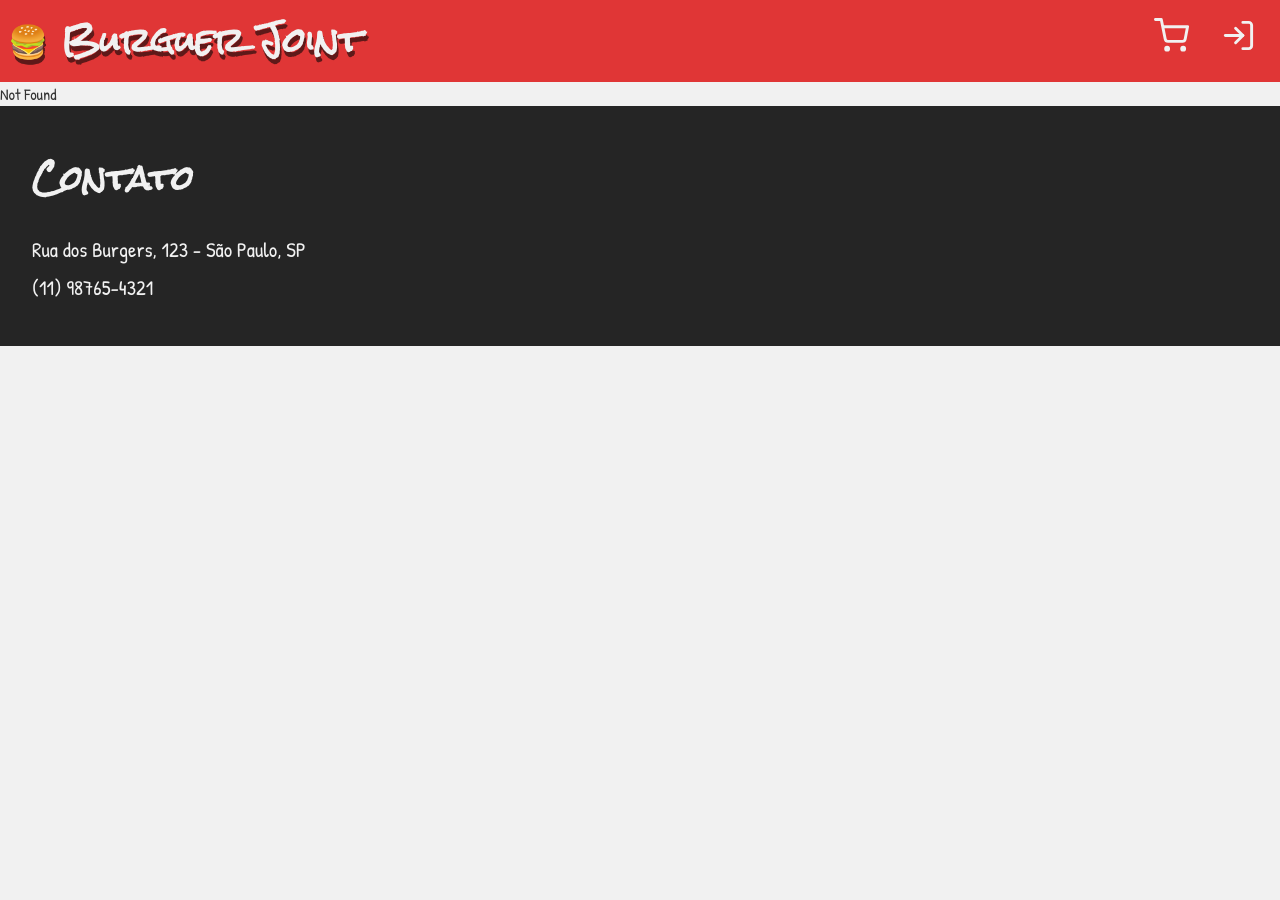
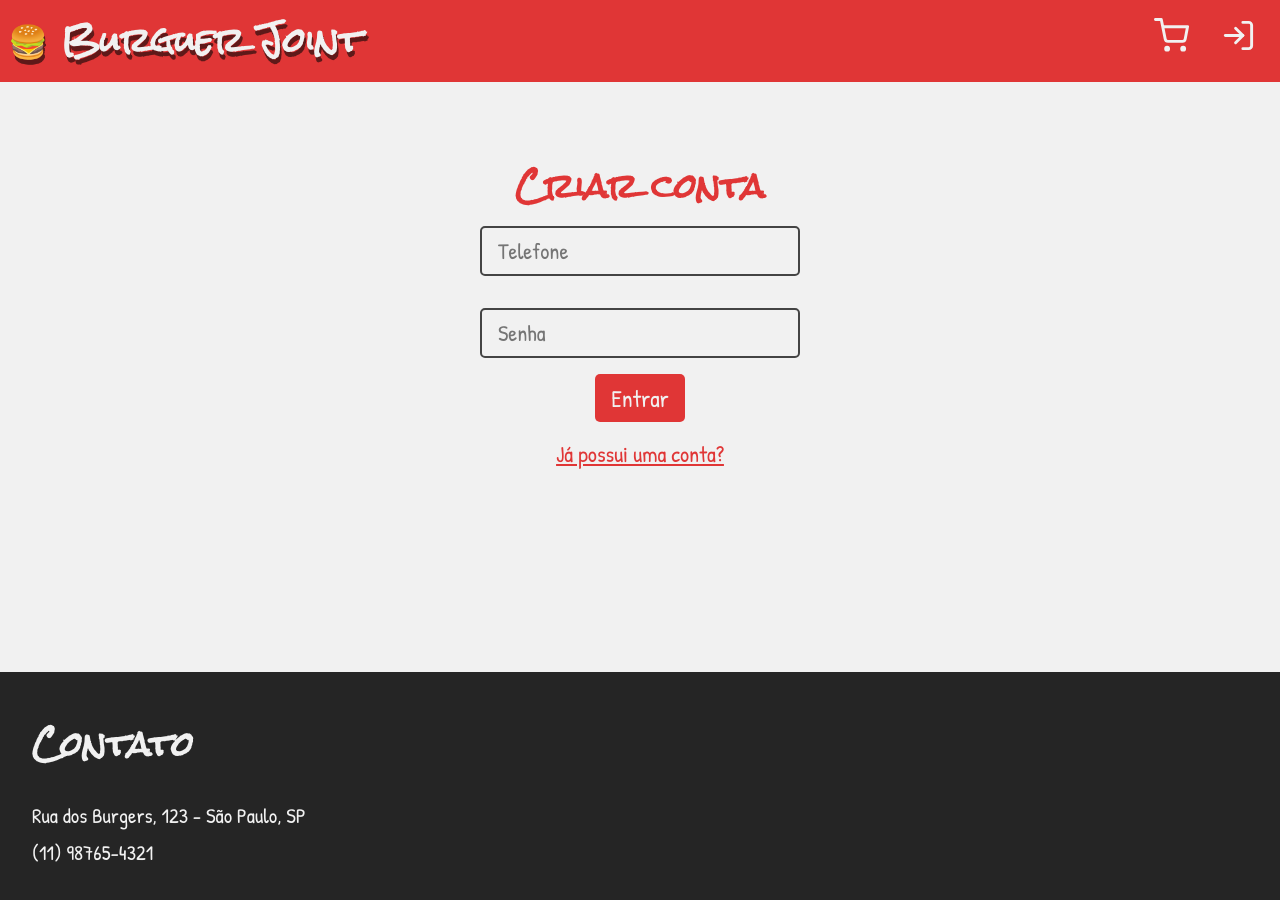
Before and after one commit to rafaelsantiagosilva/burguer-joint-menu, a React (Vite) app in the folder web/: page /register in a window 1280 px wide. Before the commit this address had no page. Shown: the top 900 px of the page. Before the commit the page ends 800 px from the top, so only its background shows below. Built offline with nearby package versions, Linux system fonts and the light colour scheme.

Commit message:
feat: add the login page and the register page

```diff
--- a/web/src/components/Button/index.tsx
+++ b/web/src/components/Button/index.tsx
@@ -3,10 +3,17 @@ import * as S from "./styles";
 type ButtonProps = {
     label: string;
     onClick: () => void;
+    variant?: "md" | "lg";
 }
 
-export function Button({ label, onClick }: ButtonProps) {
-    return <S.Container onClick={onClick}>
+export function Button({ label, onClick, variant="md" }: ButtonProps) {
+    const fontSizes: Record<typeof variant, string> = {
+        "md": "1rem",
+        "lg": "1.5rem"
+    }
+
+
+    return <S.Container onClick={onClick} style={{fontSize: fontSizes[variant] }}>
         {label}
     </S.Container>
 }
--- a/web/src/layout/Footer/styles.ts
+++ b/web/src/layout/Footer/styles.ts
@@ -5,6 +5,9 @@ export const Container = styled.footer`
     padding: 3rem 2rem;
     background-color: ${(props) => props.theme.colors.gray[900]};
     color: ${(props) => props.theme.colors.white};
+    width: 100dvw;
+
+    margin-top: 15dvh;
 
     h1 {
         font-family: ${(props) => props.theme.fontFamily.rockSalt};
--- a/web/src/layout/Header/index.tsx
+++ b/web/src/layout/Header/index.tsx
@@ -1,6 +1,7 @@
 import * as S from "./styles";
 import { LogIn, ShoppingCart } from "react-feather";
 import { useState } from "react";
+import { Link } from "@tanstack/react-router";
 
 export function Header() {
     const [cartItems, setCartItems] = useState([]);
@@ -14,10 +15,10 @@ export function Header() {
     return (
         <S.Container>
             <h1>
-                <a href="#">
+                <Link to="/">
                     🍔
                     Burguer Joint
-                </a>
+                </Link>
             </h1>
 
             <nav>
@@ -32,9 +33,9 @@ export function Header() {
                     </li>
 
                     <li>
-                        <a href="#">
+                        <Link to="/login">
                             <LogIn size={35} />
-                        </a>
+                        </Link>
                     </li>
                 </ul>
             </nav>
--- a/web/src/routeTree.gen.ts
+++ b/web/src/routeTree.gen.ts
@@ -10,33 +10,53 @@
 
 import { Route as rootRouteImport } from './routes/__root'
 import { Route as IndexRouteImport } from './routes/index'
+import { Route as RegisterIndexRouteImport } from './routes/register/index'
+import { Route as LoginIndexRouteImport } from './routes/login/index'
 
 const IndexRoute = IndexRouteImport.update({
   id: '/',
   path: '/',
   getParentRoute: () => rootRouteImport,
 } as any)
+const RegisterIndexRoute = RegisterIndexRouteImport.update({
+  id: '/register/',
+  path: '/register/',
+  getParentRoute: () => rootRouteImport,
+} as any)
+const LoginIndexRoute = LoginIndexRouteImport.update({
+  id: '/login/',
+  path: '/login/',
+  getParentRoute: () => rootRouteImport,
+} as any)
 
 export interface FileRoutesByFullPath {
   '/': typeof IndexRoute
+  '/login/': typeof LoginIndexRoute
+  '/register/': typeof RegisterIndexRoute
 }
 export interface FileRoutesByTo {
   '/': typeof IndexRoute
+  '/login': typeof LoginIndexRoute
+  '/register': typeof RegisterIndexRoute
 }
 export interface FileRoutesById {
   __root__: typeof rootRouteImport
   '/': typeof IndexRoute
+  '/login/': typeof LoginIndexRoute
+  '/register/': typeof RegisterIndexRoute
 }
 export interface FileRouteTypes {
   fileRoutesByFullPath: FileRoutesByFullPath
-  fullPaths: '/'
+  fullPaths: '/' | '/login/' | '/register/'
   fileRoutesByTo: FileRoutesByTo
-  to: '/'
-  id: '__root__' | '/'
+  to: '/' | '/login' | '/register'
+  id: '__root__' | '/' | '/login/' | '/register/'
   fileRoutesById: FileRoutesById
 }
 export interface RootRouteChildren {
   IndexRoute: typeof IndexRoute
+  LoginIndexRoute: typeof LoginIndexRoute
+  RegisterIndexRoute: typeof RegisterIndexRoute
 }
 
 declare module '@tanstack/react-router' {
@@ -48,11 +68,27 @@ declare module '@tanstack/react-router' {
       preLoaderRoute: typeof IndexRouteImport
       parentRoute: typeof rootRouteImport
     }
+    '/register/': {
+      id: '/register/'
+      path: '/register'
+      fullPath: '/register/'
+      preLoaderRoute: typeof RegisterIndexRouteImport
+      parentRoute: typeof rootRouteImport
+    }
+    '/login/': {
+      id: '/login/'
+      path: '/login'
+      fullPath: '/login/'
+      preLoaderRoute: typeof LoginIndexRouteImport
+      parentRoute: typeof rootRouteImport
+    }
   }
 }
 
 const rootRouteChildren: RootRouteChildren = {
   IndexRoute: IndexRoute,
+  LoginIndexRoute: LoginIndexRoute,
+  RegisterIndexRoute: RegisterIndexRoute,
 }
 export const routeTree = rootRouteImport
   ._addFileChildren(rootRouteChildren)
--- /dev/null
+++ b/web/src/routes/login/index.tsx
@@ -0,0 +1,30 @@
+import { createFileRoute, Link } from "@tanstack/react-router";
+import * as S from "./styles";
+import { Button } from "../../components/Button";
+
+export const Route = createFileRoute("/login/")({
+    component: LoginPage
+});
+
+function LoginPage() {
+    return (
+        <S.Container>
+            <h1>Entrar</h1>
+
+            <S.Form onSubmit={(e) => e.preventDefault()}>
+                <input type="tel" id="email" name="phone" placeholder="Telefone" />
+                <input type="password" id="password" name="password" placeholder="Senha" />
+
+                <Button
+                 label="Entrar"
+                 onClick={() => console.log("login")}
+                 variant="lg"
+                />
+
+                <Link className="link" to="/register">
+                    Criar conta
+                </Link>
+            </S.Form>
+        </S.Container>
+    )
+}
--- /dev/null
+++ b/web/src/routes/login/styles.ts
@@ -0,0 +1,35 @@
+import styled from "styled-components";
+
+export const Container = styled.main`
+  padding: 5rem;
+
+  h1 {
+    font-size: 2rem;
+    color: ${({ theme }) => theme.colors.red[500]};
+    font-family: ${({theme}) => theme.fontFamily.rockSalt};
+    text-align: center;
+  }
+`;
+
+export const Form = styled.form`
+  display: flex;
+  flex-direction: column;
+  justify-content: center;
+  align-items: center;
+  gap: 1rem;
+  font-size: 1.4rem;
+
+  & input {
+    border: 2px solid ${({ theme }) => theme.colors.gray[600]};
+    border-radius: 5px;
+      font-size: 1.4rem;
+      margin-top: 1rem;
+      width: 20rem;
+      padding: 0.5rem 1rem;
+  }
+
+  & .link {
+    color: ${({theme}) => theme.colors.red[500]};
+    text-decoration: underline;
+  }
+`;
--- /dev/null
+++ b/web/src/routes/register/index.tsx
@@ -0,0 +1,30 @@
+import { createFileRoute, Link } from '@tanstack/react-router'
+import * as S from "./styles";
+import { Button } from '../../components/Button';
+
+export const Route = createFileRoute('/register/')({
+    component: RegisterPage,
+})
+
+function RegisterPage() {
+    return (
+        <S.Container>
+            <h1>Criar conta</h1>
+
+            <S.Form onSubmit={(e) => e.preventDefault()}>
+                <input type="tel" id="email" name="phone" placeholder="Telefone" />
+                <input type="password" id="password" name="password" placeholder="Senha" />
+
+                <Button
+                    label="Entrar"
+                    onClick={() => console.log("login")}
+                    variant="lg"
+                />
+
+                <Link className="link" to="/login">
+                    Já possui uma conta?
+                </Link>
+            </S.Form>
+        </S.Container>
+    )
+}
--- /dev/null
+++ b/web/src/routes/register/styles.ts
@@ -0,0 +1,35 @@
+import styled from "styled-components";
+
+export const Container = styled.main`
+  padding: 5rem;
+
+  h1 {
+    font-size: 2rem;
+    color: ${({ theme }) => theme.colors.red[500]};
+    font-family: ${({theme}) => theme.fontFamily.rockSalt};
+    text-align: center;
+  }
+`;
+
+export const Form = styled.form`
+  display: flex;
+  flex-direction: column;
+  justify-content: center;
+  align-items: center;
+  gap: 1rem;
+  font-size: 1.4rem;
+
+  & input {
+    border: 2px solid ${({ theme }) => theme.colors.gray[600]};
+    border-radius: 5px;
+      font-size: 1.4rem;
+      margin-top: 1rem;
+      width: 20rem;
+      padding: 0.5rem 1rem;
+  }
+
+  & .link {
+    color: ${({theme}) => theme.colors.red[500]};
+    text-decoration: underline;
+  }
+`;
--- a/web/src/styles/theme.ts
+++ b/web/src/styles/theme.ts
@@ -2,6 +2,7 @@ export const defaultTheme = {
     colors: {
         white: "#f1f1f1",
         gray: {
+            600: "#444444",
             900: "#252525",
         },
         red: {
```
